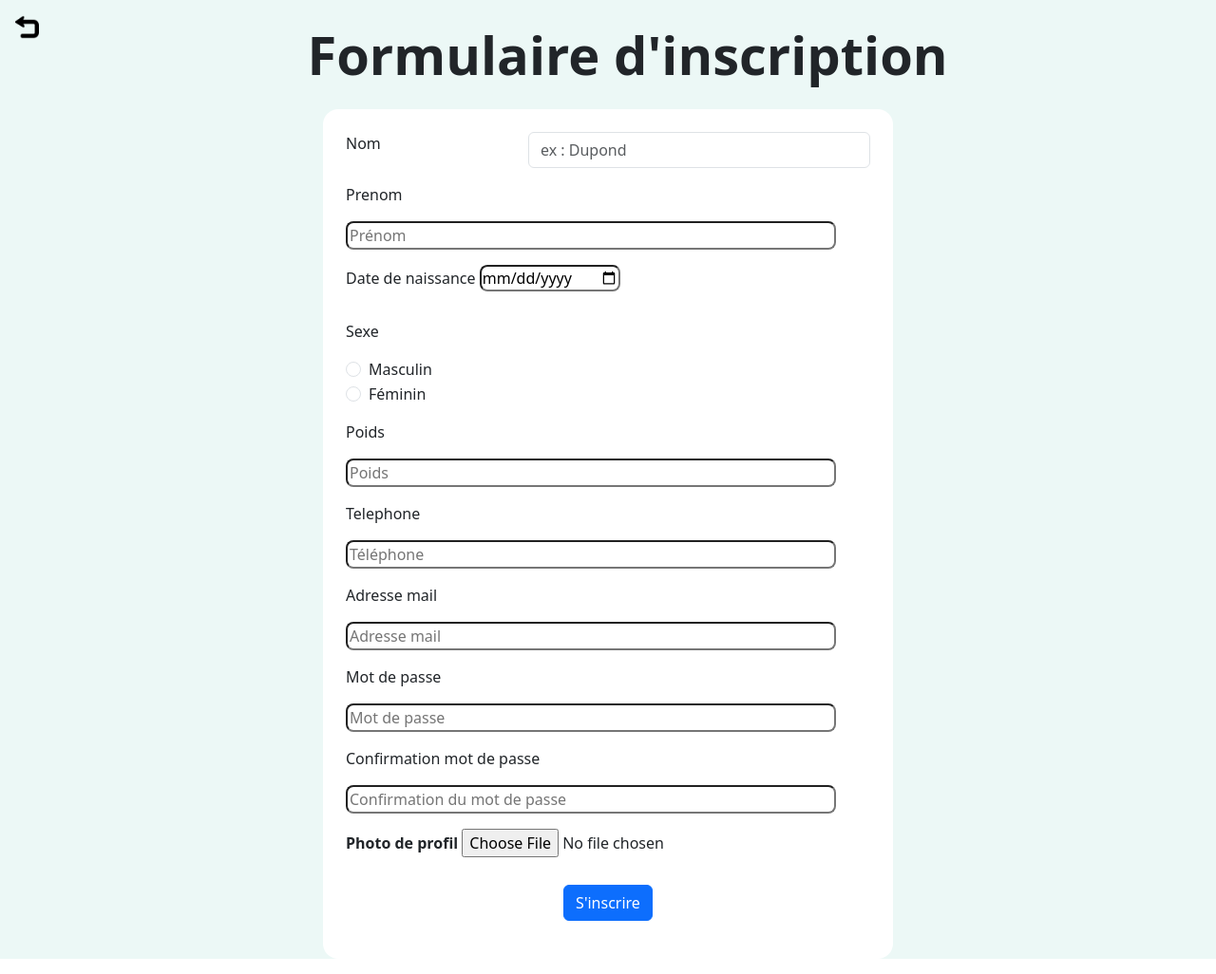
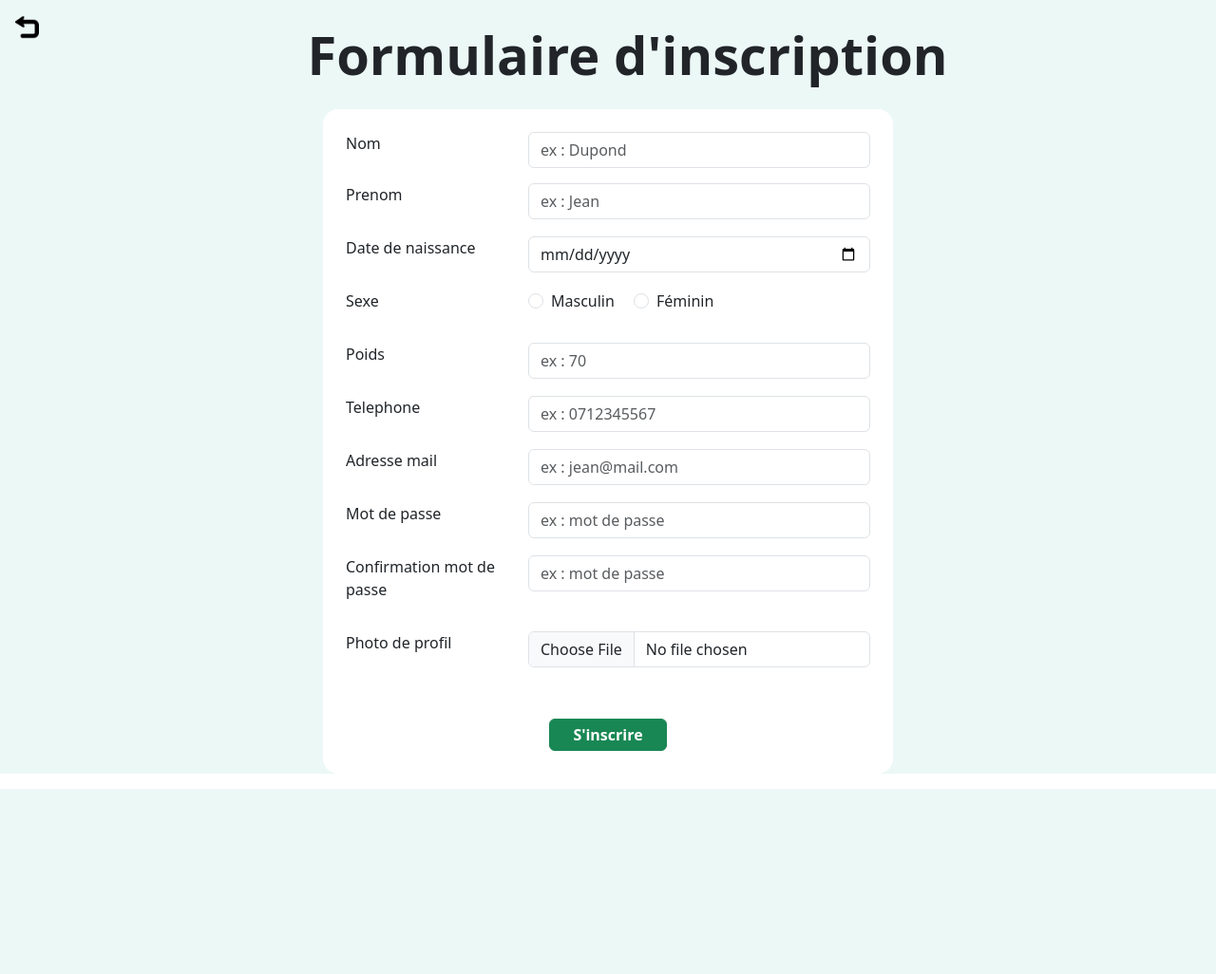
Before and after one commit to lenny-vergerolle/SAE_PONEY, a Flask app: page /signin in a window 1280 px wide. Shown: the part 71-1097 px from the top of the page at 95% size. After the commit the page ends 902 px from the top, so only its background shows below. Run offline with Flask 3, Linux system fonts and the light colour scheme; some libraries are stand-ins or nearby versions.

Commit message:
changement du style des labels et des fields

```diff
--- a/src/templates/signin.html
+++ b/src/templates/signin.html
@@ -19,58 +19,76 @@
                     </div>
                 </div>
 
-                <div class="color_white mb-3 form-group">
-                    {{ form.prenom_user.label(class="mb-3") }}
-                    {{ form.prenom_user(size=50, placeholder="Prénom", class="rounded-3") }}
+                <div class="mb-3 row">
+                    <label class="col-sm-4 color_white mb-3" for="firstname">{{ form.prenom_user.label }}</label>
+                    <div class="col-sm-8">
+                        {{ form.prenom_user(class_ ="form-control", placeholder="ex : Jean") }}
+                    </div>
                 </div>
 
-                <div class="color_white mb-3 form-group">
-                    {{ form.ddn_user.label(class="mb-3") }}
-                    {{ form.ddn_user(size=50, placeholder="JJ/MM/AAAA", class="rounded-3") }}
+                <div class="mb-3 row">
+                    <label class="col-sm-4 color_white mb-3" for="ddn">{{ form.ddn_user.label }}</label>
+                    <div class="col-sm-8">
+                        {{ form.ddn_user(size=50, placeholder="JJ/MM/AAAA", class="form-control") }}
+                    </div>
                 </div>
 
-                <div class="color_white mb-3 form-group">
-                    {{ form.sexeUser.label(class="mb-3") }}
-                    {% for subfield in form.sexeUser %}
-                    <div class="form-check">
+                <div class="color_white mb-3 row form-group">
+                    <label class="col-sm-4 color_white mb-3" for="sexe">{{ form.sexeUser.label }}</label>
+                    <div class="col-sm-8">
+                        {% for subfield in form.sexeUser %}
+                    <div class="form-check form-check-inline">
                         <input type="radio" class="form-check-input" id="{{ subfield.id }}" name="{{ subfield.name }}" value="{{ subfield.data }}" {% if subfield.checked %}checked{% endif %}>
                         <label class="form-check-label" for="{{ subfield.id }}">{{ subfield.label.text }}</label>
                     </div>
                     {% endfor %}
+                    </div>
                 </div>
 
-                <div class="color_white mb-3 form-group">
-                    {{ form.poidsUser.label(class="mb-3") }}
-                    {{ form.poidsUser(size=50, placeholder="Poids", class="rounded-3") }}
+                <div class="mb-3 row">
+                    <label class="col-sm-4 color_white mb-3" for="poids">{{ form.poidsUser.label }}</label>
+                    <div class="col-sm-8">
+                        {{ form.poidsUser(class="form-control", type="number", placeholder="ex : 70", step="1", min="0") }}
+                    </div>
                 </div>
 
-                <div class="color_white mb-3 form-group">
-                    {{ form.telUser.label(class="mb-3") }}
-                    {{ form.telUser(size=50, placeholder="Téléphone", class="rounded-3") }}
+                <div class="mb-3 row">
+                    <label class="col-sm-4 color_white mb-3" for="numero">{{ form.telUser.label }}</label>
+                    <div class="col-sm-8">
+                        {{ form.telUser(class_ ="form-control", placeholder="ex : 0712345567") }}
+                    </div>
                 </div>
 
-                <div class="color_white mb-3 form-group">
-                    {{ form.email.label(class="mb-3") }}
-                    {{ form.email(size=50, placeholder="Adresse mail", class="rounded-3") }}
+                <div class="mb-3 row">
+                    <label class="col-sm-4 color_white mb-3" for="email">{{ form.email.label }}</label>
+                    <div class="col-sm-8">
+                        {{ form.email(class_ ="form-control", placeholder="ex : jean@mail.com") }}
+                    </div>
                 </div>
 
-                <div class="color_white mb-3 form-group">
-                    {{ form.mot_de_passe.label(class="mb-3") }}
-                    {{ form.mot_de_passe(size=50, placeholder="Mot de passe", class="rounded-3") }}
+                <div class="mb-3 row">
+                    <label class="col-sm-4 color_white mb-3" for="mdp">{{ form.mot_de_passe.label }}</label>
+                    <div class="col-sm-8">
+                        {{ form.mot_de_passe(class_ ="form-control", placeholder="ex : mot de passe") }}
+                    </div>
                 </div>
 
-                <div class="color_white mb-3 form-group">
-                    {{ form.confirmation_mot_de_passe.label(class="mb-3") }}
-                    {{ form.confirmation_mot_de_passe(size=50, placeholder="Confirmation du mot de passe", class="rounded-3") }}
+                <div class="mb-3 row">
+                    <label class="col-sm-4 color_white mb-3" for="mdp">{{ form.confirmation_mot_de_passe.label }}</label>
+                    <div class="col-sm-8">
+                        {{ form.confirmation_mot_de_passe(class_ ="form-control", placeholder="ex : mot de passe") }}
+                    </div>
                 </div>
 
-                <div class="color_white mb-3 form-group mt-2 fw-bold">
-                    {{ form.img.label(class="mb-3") }}
-                    {{ form.img(class="form-control-file") }}
+                <div class="mb-3 row">
+                    <label class="col-sm-4 color_white mb-2" for="image">{{ form.img.label }}</label>
+                    <div class="col-sm-8">
+                        {{ form.img(class="form-control") }}
+                    </div>
                 </div>
-                <div class="color_white mb-3 form-group d-flex justify-content-center">
-                    <button type="submit" class="btn btn-primary">S'inscrire</button>
 
+                <div class="d-flex justify-content-center mt-4">
+                    <button class="btn btn-success fw-bolder px-4 py-1" style="margin-top:30px" type="submit">S'inscrire</button>
                 </div>
 
             </form>
```
Also changed, not shown: testdb.db.
